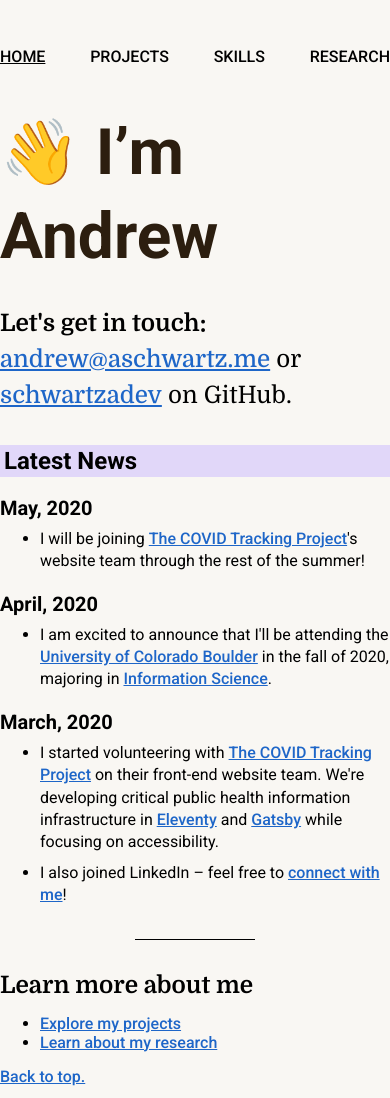
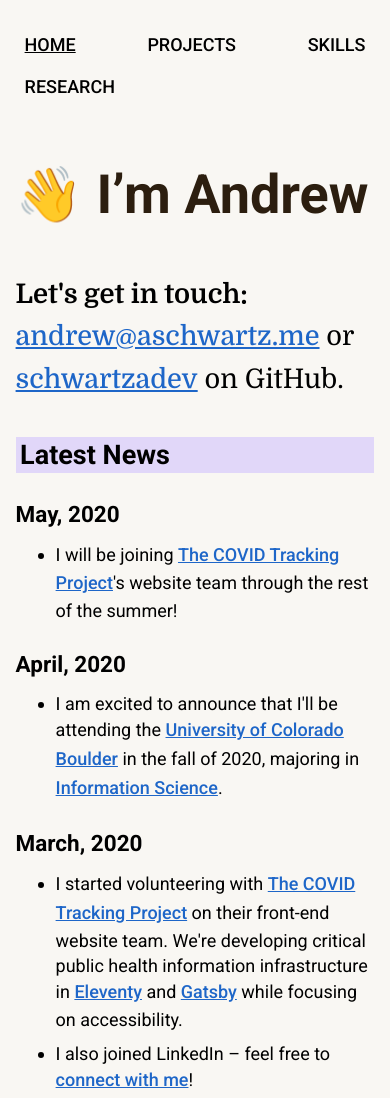
Before and after one commit to werdna3232/aschwartz.me, a Gatsby site: page / in a window 390 px wide. Shown: the top 1098 px of the page. Built offline with nearby package versions, Linux system fonts and the light colour scheme; Gatsby itself is replaced by a stand-in of ours.

Commit message:
chore: update mobile styles
also switch to rem for all font sizes

```diff
--- a/scss/global.scss
+++ b/scss/global.scss
@@ -13,10 +13,6 @@ h4,
 h5,
 h6 {
   font-family: $sans-serif;
-}
-
-p,
-span {
   line-height: 160%;
 }
 
@@ -51,3 +47,10 @@ p {
     font-size: 0.9rem;
   }
 }
+
+html {
+  font-size: 16px;
+  @media screen and (max-width: 560px) {
+    font-size: 18px;
+  }
+}
--- a/src/components/hero.module.scss
+++ b/src/components/hero.module.scss
@@ -3,8 +3,11 @@
 .hero {
   font-family: $sans-serif;
   font-weight: bold;
-  font-size: 64px;
   line-height: 100%;
   color: $color-off-black;
   margin: 36px 0;
+  font-size: 4rem;
+  @media screen and (max-width: 560px) {
+    font-size: 3rem;
+  }
 }
--- a/src/components/item.module.scss
+++ b/src/components/item.module.scss
@@ -1,11 +1,11 @@
 .content {
-  font-size: 16px;
+  font-size: 1rem;
   margin-top: 0;
   margin-bottom: 1.5rem;
 }
 
 .title {
   font-weight: bold;
-  line-height: 100%;
+  line-height: 140%;
   margin: 0 0 0.5rem;
 }
--- a/src/components/layout/container.module.scss
+++ b/src/components/layout/container.module.scss
@@ -1,4 +1,7 @@
 .container {
   margin: 3rem auto;
   max-width: 564px;
+  @media screen and (max-width: 560px) {
+    margin: 8vw 4vw;
+  }
 }
--- a/src/components/layout/footer.module.scss
+++ b/src/components/layout/footer.module.scss
@@ -38,10 +38,11 @@
 
   li {
     margin: 0 1rem;
-    font-weight: 300;
     line-height: 100%;
     text-decoration: underline;
+    font-weight: 300;
     a {
+      font-weight: 300;
       color: white;
     }
   }
--- a/src/components/lede.module.scss
+++ b/src/components/lede.module.scss
@@ -2,7 +2,7 @@
 
 .lede {
   font-weight: normal;
-  font-size: 24px;
+  font-size: 1.5rem;
   line-height: 150%;
   margin: 2rem 0;
 
--- a/src/components/navigation.module.scss
+++ b/src/components/navigation.module.scss
@@ -5,6 +5,7 @@
   flex-grow: 1;
   justify-content: space-between;
   text-transform: uppercase;
+  flex-wrap: wrap;
 
   [aria-current] {
     text-decoration: underline;
@@ -14,12 +15,20 @@
   a {
   	text-decoration: none;
   	color: $color-text;
+    margin-bottom: 0.75rem;
+    padding: 0 0.5rem;
   }
 }
 
 .logo-container {
   width: 80px;
   margin-right: 3rem;
+  @media screen and (max-width: 560px) {
+    margin-right: 1rem;
+    img {
+      width: 60px;
+    }
+  }
 }
 
 .wrapper {
--- a/src/components/section.module.scss
+++ b/src/components/section.module.scss
@@ -3,7 +3,7 @@
 .title {
   background-color: $color-section-title-background;
   font-weight: bold;
-  font-size: 24px;
+  font-size: 1.5rem;
   line-height: 100%;
   font-family: $sans-serif;
   padding: 0.25rem;
@@ -26,7 +26,7 @@
 
   li {
     margin-top: 0.5rem;
-    font-size: 16px;
+    font-size: 1rem;
     line-height: 140%;
   }
 }
```
